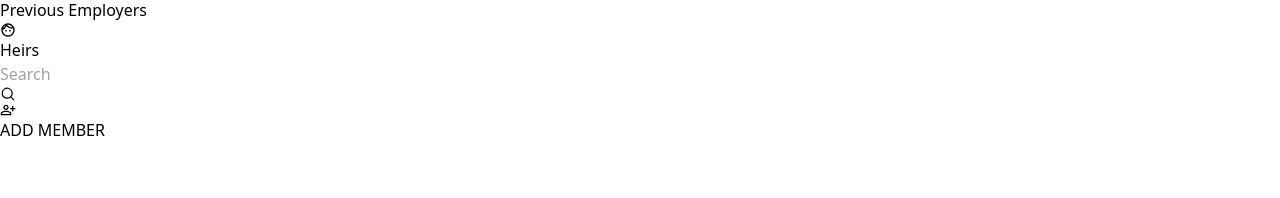
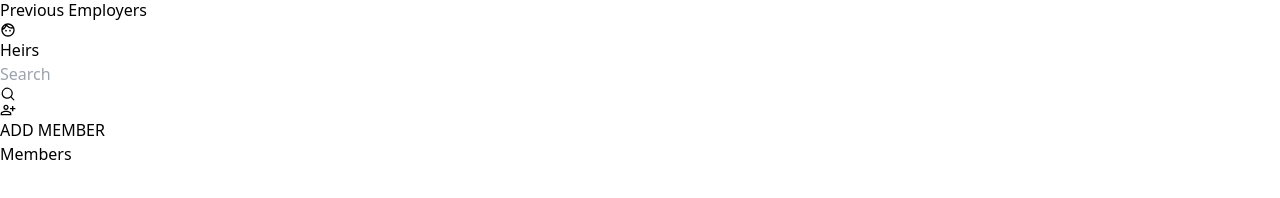
Before and after one commit to Veritaaaas/pag-ibig, a React (Vite) app in the folder frontend/: page /members in a window 1280 px wide. Shown: the part 422-620 px from the top of the page. Built offline with nearby package versions, Linux system fonts and the light colour scheme.

Commit message:
Update routing to include new member-related pages

```diff
--- a/frontend/src/App.jsx
+++ b/frontend/src/App.jsx
@@ -1,12 +1,16 @@
 import { BrowserRouter as Router, Route, Routes, Navigate } from 'react-router-dom';
-import Members from './components/Members';
+import Main_page from './components/Main_page';
 
 function App() {
   return (
     <Router>
       <Routes>
         <Route path="/" element={<Navigate to='/members'/>}/>
-        <Route path="/members" element={<Members />} />
+        <Route path="/members" element={<Main_page />} />
+        <Route path="/add-member" element={<Main_page />} />
+        <Route path="/presentEmp" element={<Main_page />} />
+        <Route path="/prevEmp" element={<Main_page />} />
+        <Route path="/heirs" element={<Main_page />} />
       </Routes>
     </Router>
   );
```
